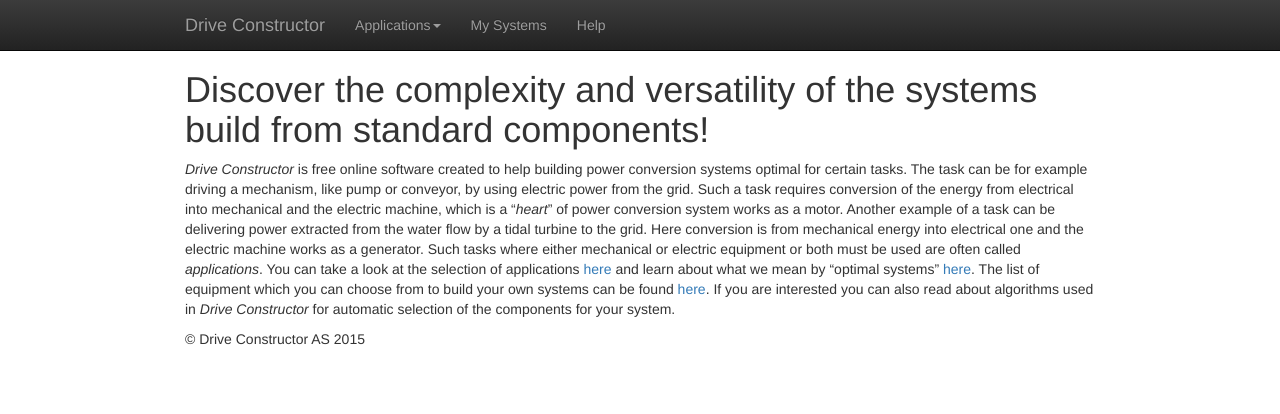
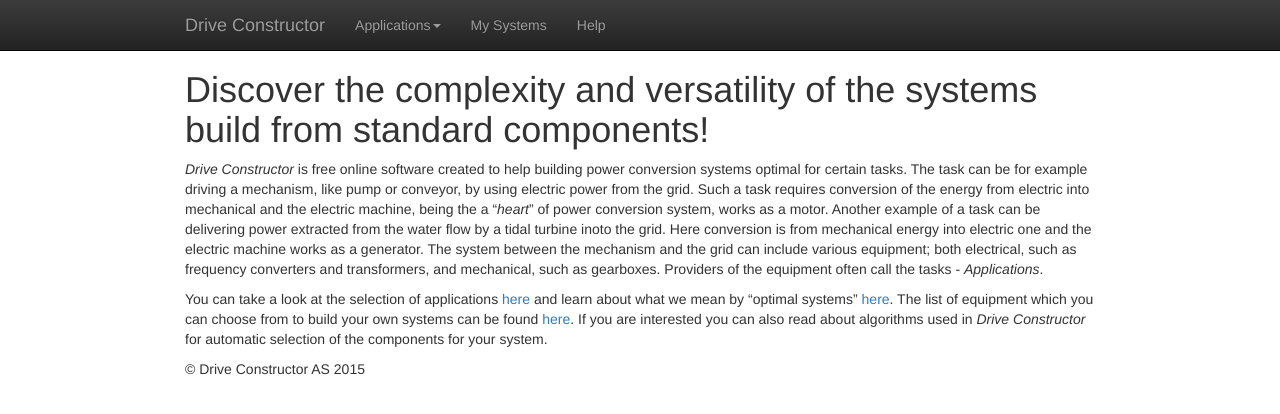
Before and after one commit to Alexey1Gavrilov/drive-constructor-site, a Jekyll site: the page built from help/about.md, in a window 1280 px wide. Shown: the top 414 px of the page. Built offline with Jekyll 4.4.1, drawn with Linux system fonts in a browser that asks for light colours.

Commit message:
Update about.md

```diff
--- a/help/about.md
+++ b/help/about.md
@@ -4,6 +4,6 @@
 
 # Discover the complexity and versatility of the systems build from standard components!
 
-*Drive Constructor* is free online software created to help building power conversion systems optimal for certain tasks. The task can be for example driving a mechanism, like pump or conveyor, by using electric power from the grid. Such a task requires conversion of the energy from electrical into mechanical and the electric machine, which is a "*heart*" of power conversion system works as a motor. Another example of a task can be delivering power extracted from the water flow by a tidal turbine to the grid. Here conversion is from mechanical energy into electrical one and the electric machine works as a generator.
-Such tasks where either mechanical or electric equipment or both must be used are often called *applications*.
+*Drive Constructor* is free online software created to help building power conversion systems optimal for certain tasks. The task can be for example driving a mechanism, like pump or conveyor, by using electric power from the grid. Such a task requires conversion of the energy from electric into mechanical and the electric machine, being the a "*heart*" of power conversion system, works as a motor. Another example of a task can be delivering power extracted from the water flow by a tidal turbine inoto the grid. Here conversion is from mechanical energy into electric one and the electric machine works as a generator. The system between the mechanism and the grid can include various equipment; both electrical, such as frequency converters and transformers, and mechanical, such as gearboxes. Providers of the equipment often call the tasks - *Applications*.
+
 You can take a look at the selection of applications [here](applications/overview.html) and learn about what we mean by "optimal systems" [here](applications/overview.html). The list of equipment which you can choose from to build your own systems can be found [here](applications/overview.html). If you are interested you can also read about algorithms used in *Drive Constructor* for automatic selection of the components for your system.
```
